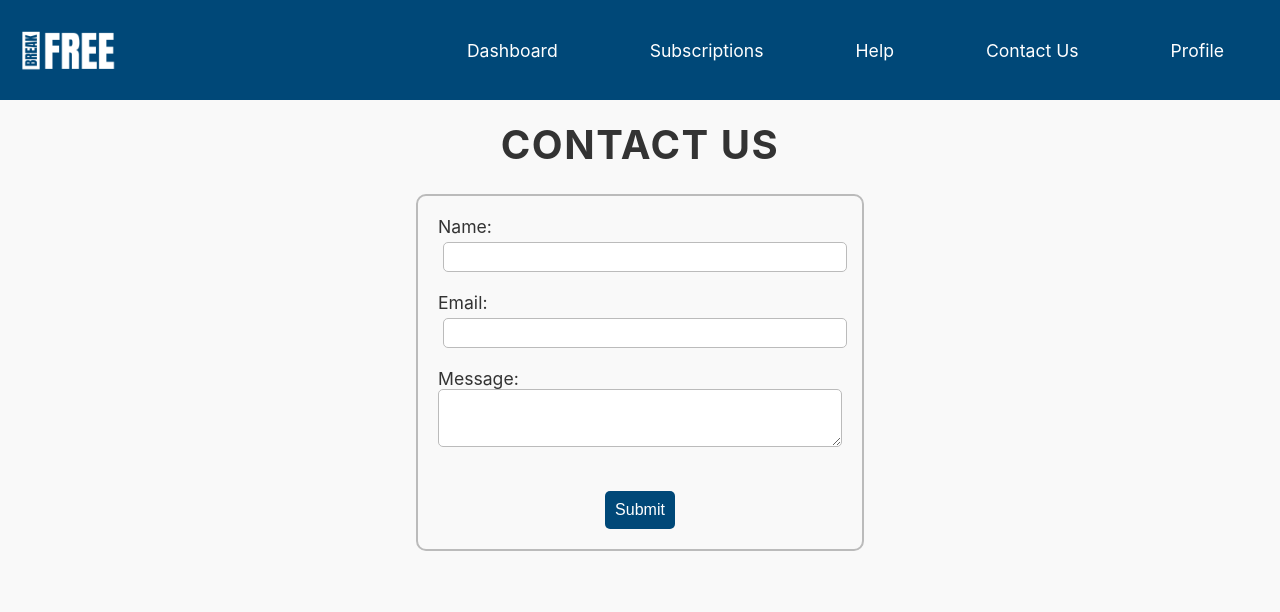
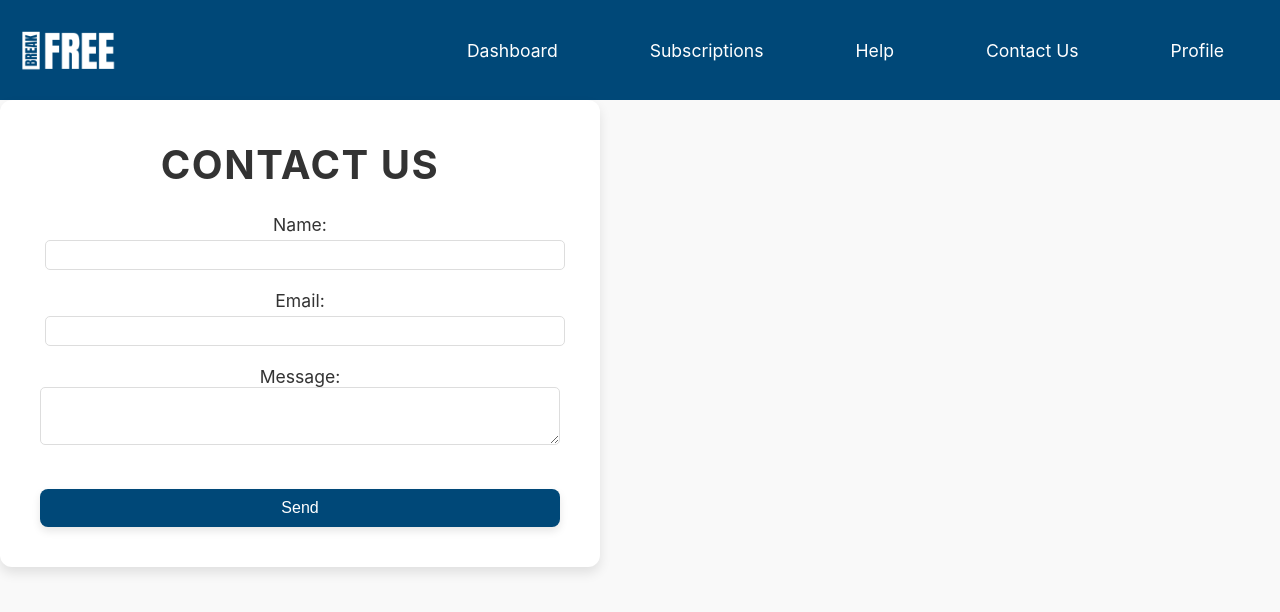
Before and after one commit to iSkewb/BreakFree, a React (Create React App) app in the folder predictive-subscription-tool/: page /contact-us in a window 1280 px wide. Shown: the top 612 px of the page. Built offline with nearby package versions, Linux system fonts and the light colour scheme.

Commit message:
less messed up styles

```diff
--- a/predictive-subscription-tool/src/pages/ContactUs.css
+++ b/predictive-subscription-tool/src/pages/ContactUs.css
@@ -49,45 +49,44 @@ form {
     display: flex;
     flex-direction: column;
     gap: 20px;
-    max-width: 35%; /* Set maximum width to 35% */
-    margin: 0 auto; /* Center the form */
-    padding: 20px; /* Add padding inside the form */
-    border: 2px solid #bbb; /* Add a slightly darker gray border */
-    border-radius: 10px; /* Add rounded corners */
-    background-color: #f9f9f9; /* Optional: Add a background color */
+
+
+
+
+
+
 }
 
 /* Input and textarea styling */
 input, textarea {
     padding: 12px;
-    border: 1px solid #bbb; /* Slightly darker gray border */
+    border: 1px solid #ddd;
     border-radius: 5px;
     font-size: 1.1em;
     width: 100%;
-    transition: border-color 0.3s ease;
-}
-
-input:focus, textarea:focus {
-    border-color: #007BFF;
-    outline: none;
 }
 
 /* Button styling */
 button {
-    padding: 12px;
+    margin-top: 25px;
+    padding: 12px 25px;
+    background-color: #007BFF;
+    color: white;
     border: none;
-    border-radius: 5px;
+    border-radius: 8px;
     font-size: 1.1em;
     cursor: pointer;
-    background-color: #333;
-    color: #fff;
-    transition: background-color 0.3s ease;
-    max-width: 35%; /* Set maximum width to 35% */
-    margin: 0 auto; /* Center the button */
+    transition: background-color 0.3s ease, transform 0.3s ease;
+    box-shadow: 0 4px 8px rgba(0, 0, 0, 0.1);
+
+
+
 }
 
 button:hover {
-    background-color: #555;
+    background-color: #0056b3;
+    transform: translateY(-2px);
+    box-shadow: 0 6px 12px rgba(0, 0, 0, 0.2);
 }
 
 button:active {
--- a/predictive-subscription-tool/src/pages/ContactUs.js
+++ b/predictive-subscription-tool/src/pages/ContactUs.js
@@ -2,7 +2,6 @@ import React, { useState } from 'react';
 import './ContactUs.css';
 
 const ContactUs = () => {
-  // State to hold form input values
   const [formData, setFormData] = useState({
     name: '',
     email: '',
@@ -27,8 +26,7 @@ const ContactUs = () => {
   };
 
   return (
-    <div>
-      <br></br>
+    <div className="contact-us-container">
       <h2>Contact Us</h2>
       <form onSubmit={handleSubmit}>
         <div>
@@ -63,7 +61,7 @@ const ContactUs = () => {
             required
           ></textarea>
         </div>
-        <button type="submit">Submit</button>
+        <button type="submit">Send</button>
       </form>
     </div>
   );
```
